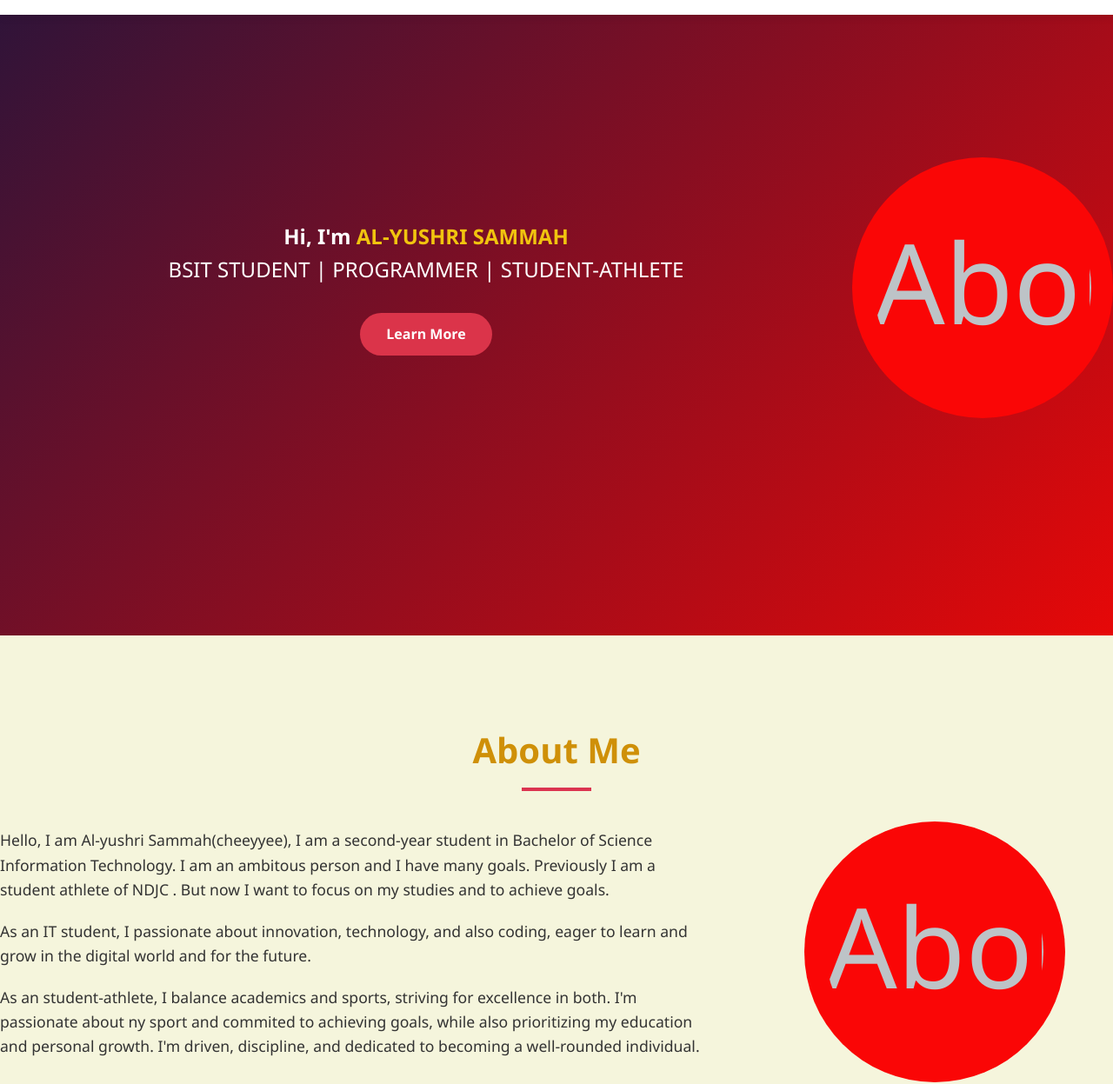
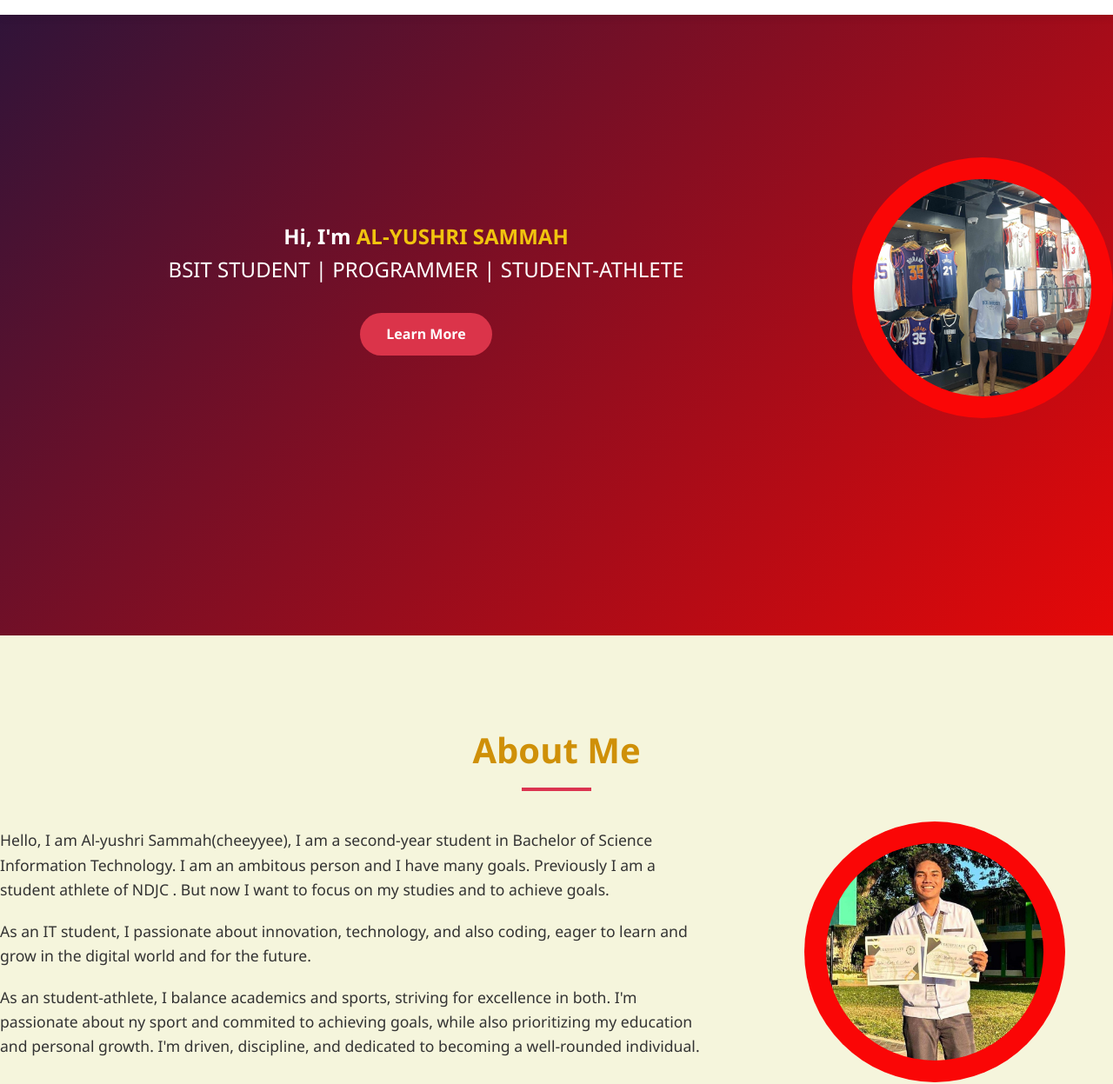
Before and after one commit to sammahalyushri/Sammahalyushrii, a plain HTML site: page index.html in a window 1280 px wide. Shown: the part 69-1316 px from the top of the page at 87% size. Drawn offline with Linux system fonts and the light colour scheme.

Commit message:
Update index.html

```diff
--- a/index.html
+++ b/index.html
@@ -46,7 +46,7 @@
 
                 <div class="about-image">
                <div class="image-placeholder">
-          <img src="img/Messenger_creation_2FA4781F-0B44-4F5F-937A-01FEF4EF6CC0.jpeg" alt="About Me Image"/>
+          <img src="Messenger_creation_2FA4781F-0B44-4F5F-937A-01FEF4EF6CC0.jpeg" alt="About Me Image"/>
 
     </div>
     </section>
@@ -68,7 +68,7 @@
                 </div>
                 <div class="about-image">
                     <div class="image-placeholder">
-                        <img src="img/Messenger_creation_29542E47-95F7-41C3-B063-32688116CFB7.jpeg" alt="About Me Image" />
+                        <img src="Messenger_creation_29542E47-95F7-41C3-B063-32688116CFB7.jpeg" alt="About Me Image" />
                     </div>
                 </div>
 
```
